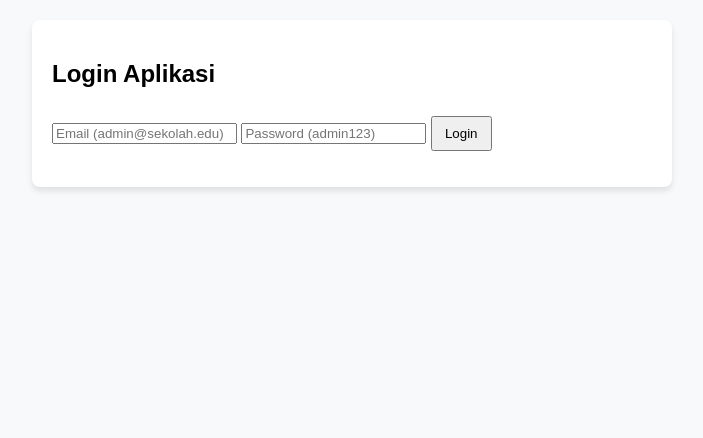
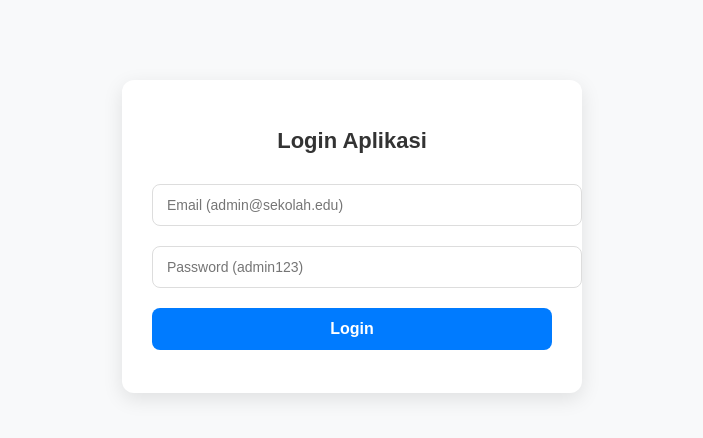
Before and after one commit to sdnjatiasih01/bendaharabarang-sdja1-app, a plain HTML site: page index.html in a window 1280 px wide. Shown: the whole page, without its empty margins (288-991 px from the left). Drawn offline with Linux system fonts and the light colour scheme; no server answers.

Commit message:
modifikasi tampilan login

```diff
--- a/style.css
+++ b/style.css
@@ -30,3 +30,66 @@ button { padding: 8px 12px; margin-top: 8px; cursor: pointer; }
 #top-nav .nav-btn.active {
   background: #28a745;
 }
+/* Container Login */
+#login-container {
+  max-width: 400px;
+  margin: 80px auto;
+  padding: 30px;
+  background: #ffffff;
+  border-radius: 12px;
+  box-shadow: 0 6px 20px rgba(0,0,0,0.1);
+  text-align: center;
+  animation: fadeIn 0.6s ease-in-out;
+}
+
+#login-container h2 {
+  margin-bottom: 20px;
+  font-size: 22px;
+  color: #333;
+}
+
+/* Input */
+#login-container input {
+  width: 100%;
+  padding: 12px 14px;
+  margin: 10px 0;
+  border: 1px solid #ddd;
+  border-radius: 8px;
+  font-size: 14px;
+  transition: border 0.3s;
+}
+
+#login-container input:focus {
+  border-color: #007bff;
+  outline: none;
+}
+
+/* Tombol Login */
+#login-container button {
+  width: 100%;
+  padding: 12px;
+  margin-top: 10px;
+  border: none;
+  border-radius: 8px;
+  background: #007bff;
+  color: white;
+  font-size: 16px;
+  font-weight: bold;
+  cursor: pointer;
+  transition: background 0.3s;
+}
+
+#login-container button:hover {
+  background: #0056b3;
+}
+
+/* Pesan error */
+#login-message {
+  margin-top: 10px;
+  color: red;
+  font-size: 13px;
+}
+
+/* Animasi */
+@keyframes fadeIn {
+  from { opacit
```
